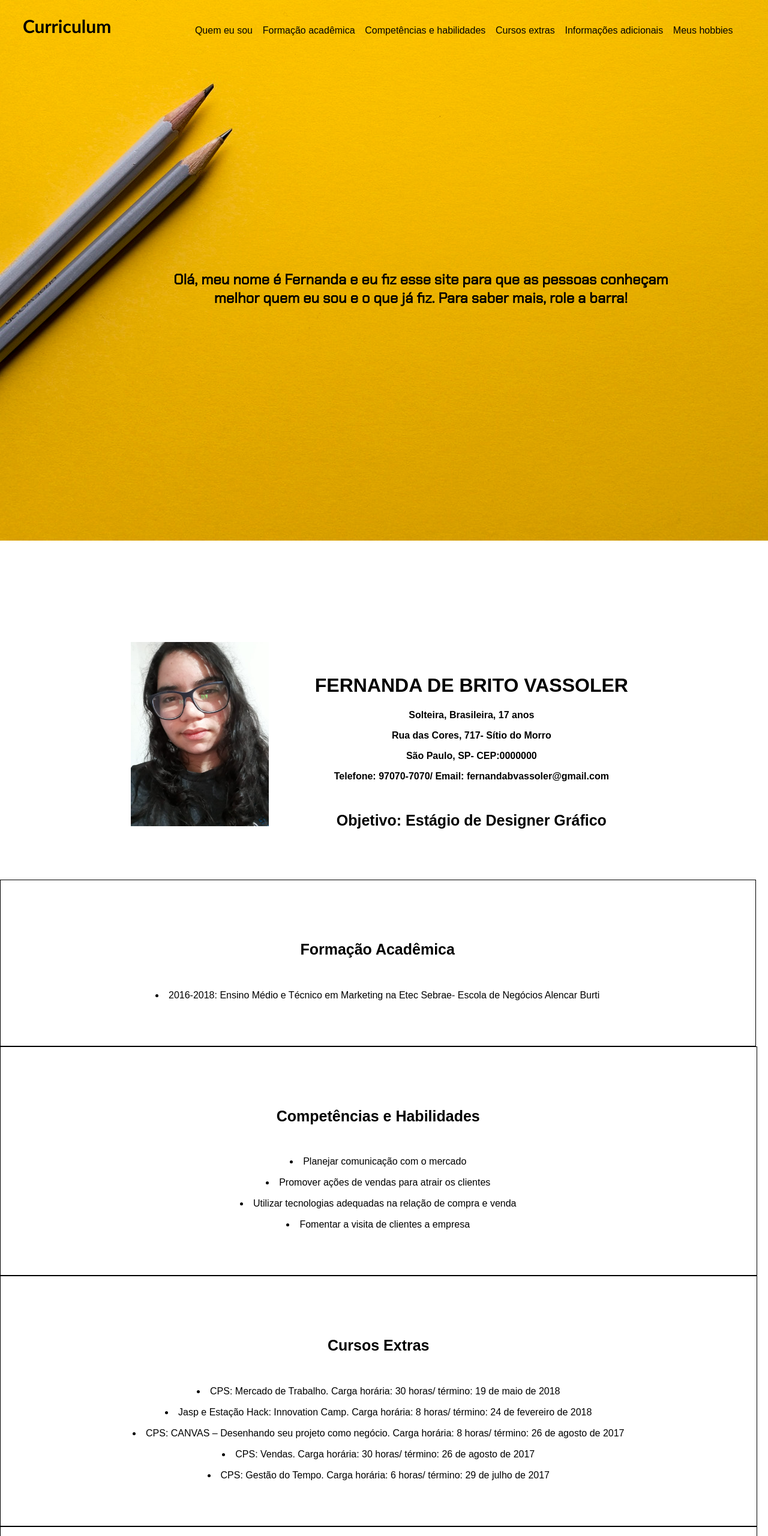
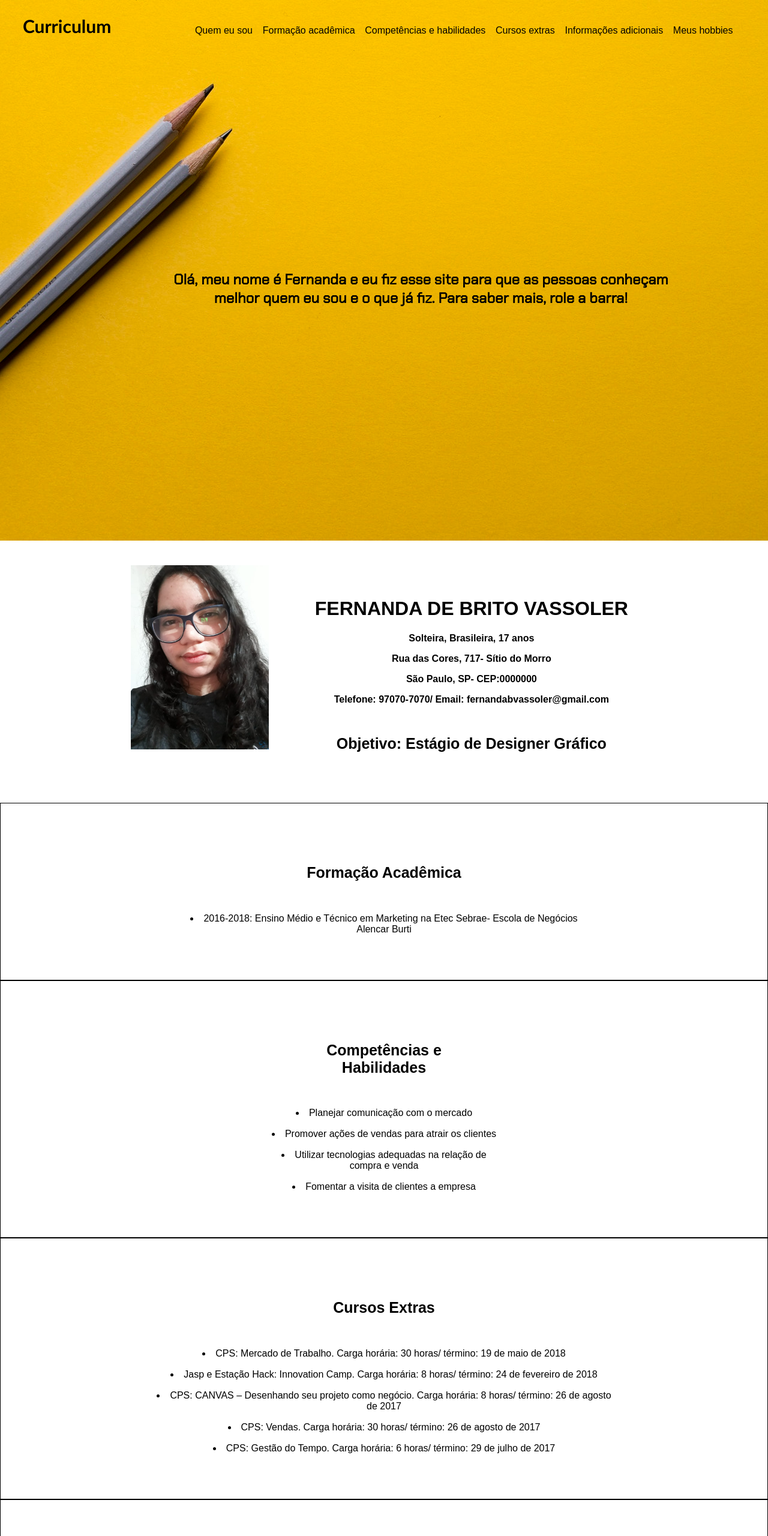
Before and after one commit to FeehVass/meu-curriculum, a plain HTML site: page index.html in a window 1280 px wide. Shown: the top 2560 px of the page at 60% size. Drawn offline with Linux system fonts and the light colour scheme.

Commit message:
adicionar e corrigir o design do curriculum

```diff
--- a/assets/css/estilo.css
+++ b/assets/css/estilo.css
@@ -20,9 +20,9 @@ a:hover{
 
 .menu{
     background-image:url("../imagens/fundomenu.jpg");
-    padding-bottom: 40%;;
+    padding-bottom: 30%;;
     background-repeat: no-repeat;
-        position: relative;
+    position: relative;
 }
 
 .menu > ul{
@@ -82,9 +82,8 @@ a:hover{
     display: flex;
     align-items: center;
     flex-direction: column;
-    padding: 50px 260px 60px 258px;
+    padding: 50px 300px 60px 300px;
     border: solid black 1px;
-    position: relative;
 }
 
 #formacao h1{
@@ -94,7 +93,7 @@ a:hover{
     display: flex;
     align-items: center;
     flex-direction: column;
-    padding: 50px 400px 60px 399px;
+    padding: 50px 440px 60px 440px;
     border: solid black 1px;
     position: relative;
 }
@@ -103,7 +102,7 @@ a:hover{
     display: flex;
     align-items: stretch;
     flex-direction: column;
-    padding: 50px 220px 60px 220px;
+    padding: 50px 260px 60px 260px;
     border: solid black 1px;
     position: relative;
 }
@@ -112,7 +111,7 @@ a:hover{
     display: flex;
     align-items: center;
     flex-direction: column;
-    padding: 50px 35px 60px 35px;
+    padding: 50px 75px 60px 75px;
     border: solid black 1px;
     position: relative;
 }
@@ -124,7 +123,7 @@ a:hover{
 
 #hobbies img{
     width: 15%;
-    padding: 50px 0 0 30px;
+    padding: 40px 0 0 20px;
 }
 
 #hobbies div{
```
